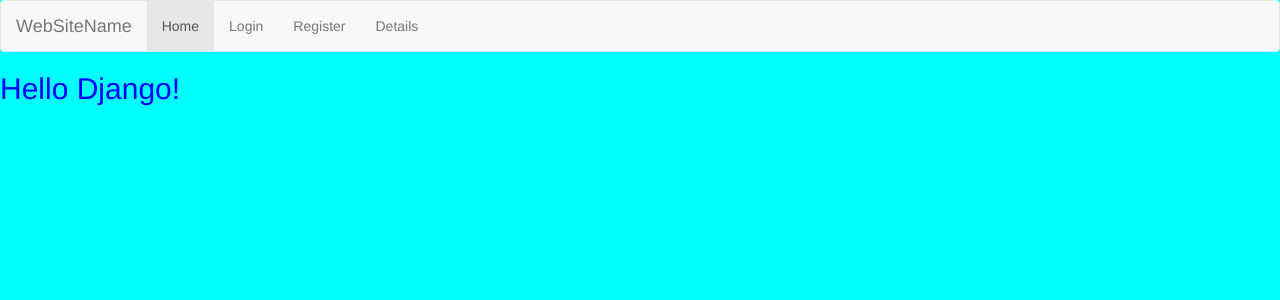
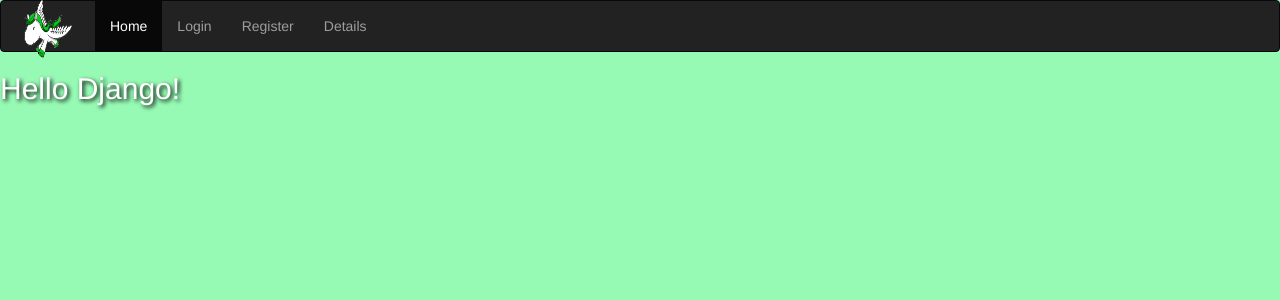
Before and after one commit to ba-java-instructor-zhukov-82/shared_templates, a Django app: page /home/ in a window 1280 px wide. Shown: the top 300 px of the page. Run offline with Django 3.2, Linux system fonts and the light colour scheme; some libraries are stand-ins or nearby versions.

Commit message:
Styled views

```diff
--- a/static/css/styles.css
+++ b/static/css/styles.css
@@ -1,4 +1,33 @@
 body {
-    background-color: aqua;
-    color: blue;
+    background-color: rgb(150, 250, 180);
+    color: rgb(100, 120, 150);
 }
+
+button {
+    background-color: white;
+    color: rgb(80, 80, 80);
+
+    text-align: center;
+    text-decoration: none;
+    display: inline-block;
+    font-size: 16px;
+    cursor: pointer;
+    -webkit-transition-duration: 0.4s; /* Safari */
+    transition-duration: 0.4s;
+}
+
+button:hover {
+    box-shadow: 0 12px 16px 0 rgba(0,0,0,0.24),0 17px 50px 0 rgba(0,0,0,0.19);
+}
+
+h1, h2 {
+    color: white;
+    text-shadow: 2px 2px 4px #000000;
+}
+
+input[type=text], input[type=password], select {
+    display: inline-block;
+    border: 1px solid #ccc;
+    border-radius: 4px;
+    box-sizing: border-box;
+}
--- a/templates/view_template.html
+++ b/templates/view_template.html
@@ -18,10 +18,12 @@
     <script src="https://maxcdn.bootstrapcdn.com/bootstrap/3.3.7/js/bootstrap.min.js"></script>
 </head>
 <body>
-    <nav class="navbar navbar-default">
+    <nav class="navbar navbar-inverse">
         <div class="container-fluid">
             <div class="navbar-header">
-            <a class="navbar-brand" href="/">WebSiteName</a>
+            <a class="navbar-brand" href="/">
+                <img src="{% static "images/logo.png" %}" style="width: 5vw; height: 5vw; margin-top: -1.5vw;">
+            </a>
         </div>
         <ul class="nav navbar-nav">
             <li class="active"><a href="/home">Home</a></li>
```
Also changed, not shown: static/images/logo.png (added).
